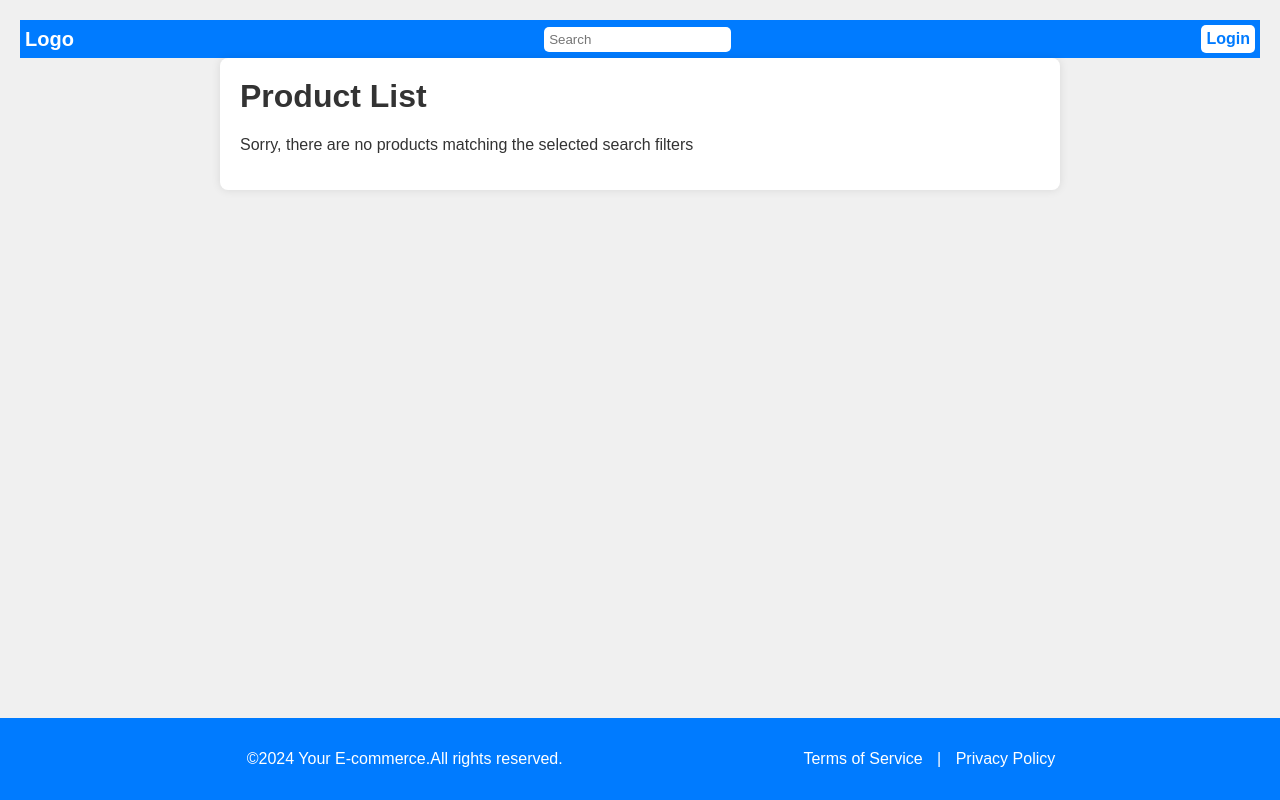
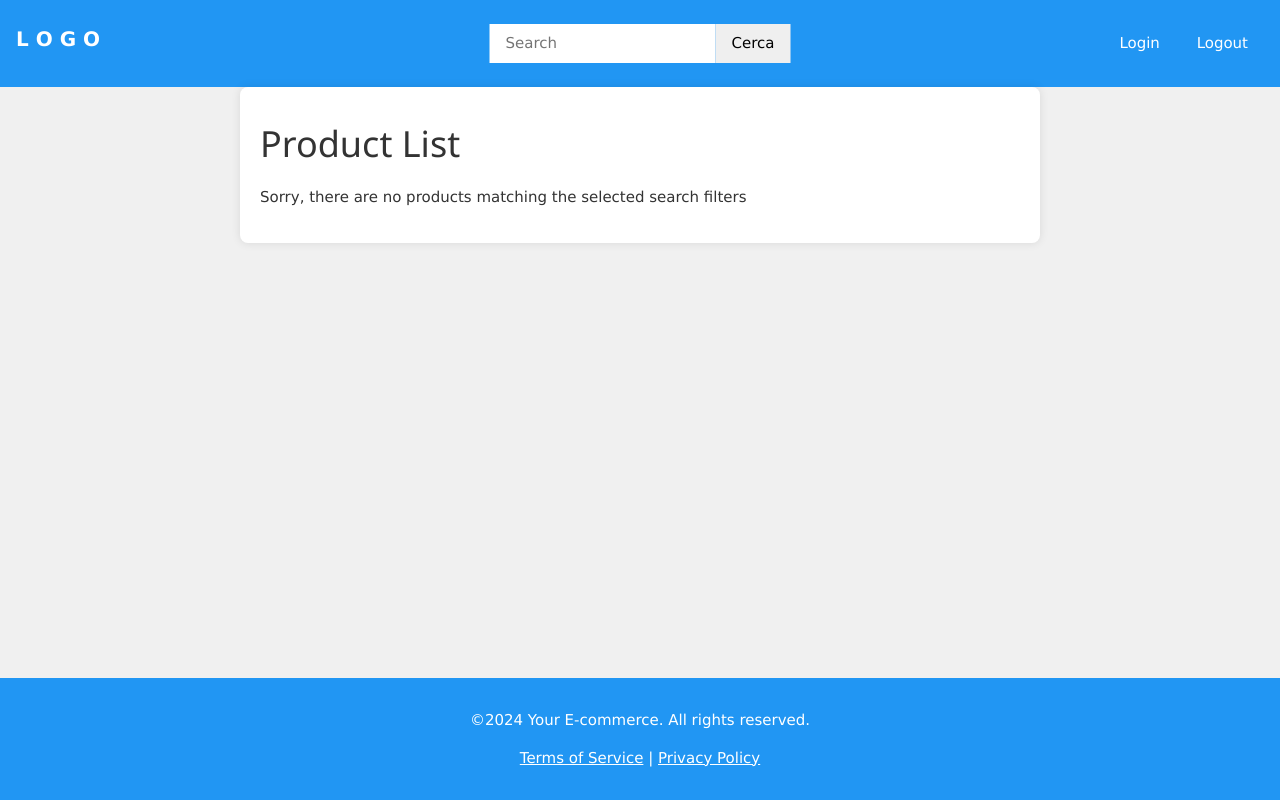
Before and after one commit to gabibbo03/E-commerce-Project, a Flask app: page /search in a window 1280 px wide. Run offline with Flask 3, Linux system fonts and the light colour scheme.

Commit message:
Header.html e Footer.html
Ho sistemato Header.html e Footer.html con la libreria w3.css

```diff
--- a/Backend/root.py
+++ b/Backend/root.py
@@ -8,4 +8,4 @@ root_page_bp = Blueprint('root', __name__)
 @root_page_bp.route('/')
 def root ():
 
-    return """root page"""
+    return render_template('Home_Page.html')
--- a/Backend/search_page.py
+++ b/Backend/search_page.py
@@ -5,24 +5,9 @@ search_page_bp = Blueprint('search', __name__)
 @search_page_bp.route('/search',methods= ['GET','POST'])
 def search_page():
 
+    if request.method == 'GET':
+          query = request.args
+          for k in query.keys():
+               print(query[k])
 
-    if request.method == 'POST':
-
-        query = request.form['search_query']
-        print(query)
-
-        return """
-            viene qualcosa del tipo
-            lista_articoli = recupera_da_database
-            return render_template(list_of_products_page_template, products = lista_articoli)
-            così facendo viene una lista troppo lunga. si può fare
-            che la lista viene spezzata in blocchi da 10, e si fanno n pagine da 10 prodotti.
-
-            nel template a fondo pagina si mette un bottone "next" che manda una request del tipo "?page=2"
-            cos' si capisce quale dei n blocchi da 10 inviare al render del template.
-            in pratica, qui si fa un for da 0 a n con salti di 10. nel template c'è già
-            il for_each element (quindi da 0 a 10).
-
-        """
-    else:
-        return render_template("list_of_products_page_template.html")
+    return render_template("list_of_products_page_template.html")
--- a/Frontend/Templates/Upload_Form_Template.html
+++ b/Frontend/Templates/Upload_Form_Template.html
@@ -49,7 +49,7 @@
     </style>
 </head>
 <body>
-    {% include '../header.html' %}
+    {% include 'header.html' %}
     <div class="container">
         <h1>Publish Content</h1>
         <form action="{{ url_for('publish') }}" method="post" enctype="multipart/form-data">
@@ -65,6 +65,6 @@
             <input type="submit" value="Publish">
         </form>
     </div>
-    {% include '../footer.html' %}
+    {% include 'footer.html' %}
 </body>
 </html>
--- a/Frontend/Templates/footer.html
+++ b/Frontend/Templates/footer.html
@@ -1,9 +1,15 @@
-<link rel="stylesheet" href="static/styles.css">
-
-<footer class="footer">
-    <p>&copy;2024 Your E-commerce.All rights reserved.</p>
-    <p>
-        <a href="#">Terms of Service</a> |
-        <a href="#">Privacy Policy</a>
-    </p>
-</footer>
+<!DOCTYPE html>
+<html>
+<head>
+    <link rel="stylesheet" href="https://www.w3schools.com/w3css/4/w3.css">
+</head>
+<body>
+    <footer class="w3-container w3-center w3-bottom w3-padding-16 w3-blue">
+        <p>&copy;2024 Your E-commerce. All rights reserved.</p>
+        <p>
+            <a href="#" class="w3-text-white">Terms of Service</a> |
+            <a href="#" class="w3-text-white">Privacy Policy</a>
+        </p>
+    </footer>
+</body>
+</html>
--- a/Frontend/Templates/header.html
+++ b/Frontend/Templates/header.html
@@ -1,12 +1,69 @@
-<link rel="stylesheet" href="/static/styles.css">
-<div class="panel">
-    <!-- il logo è un link alla homepage -->
-    <a href="/" class="logo">Logo</a>
+<link rel="stylesheet" href="https://www.w3schools.com/w3css/4/w3.css">
+<!DOCTYPE html>
+<html>
+<head>
+    <link rel="stylesheet" href="https://www.w3schools.com/w3css/4/w3.css">
+    <style>
+        /* Personalizzazione aggiuntiva */
+        body{
+            margin: 0;
+            padding: 0;
+        }
 
-    <!-- la barra di ricerca usa un request di flask, comunicando al server con metodo POST -->
-    <form action="/search" method="POST">
-        <input type="text" name="search_query" placeholder="Search" class="search-bar">
-    </form>
+        .logo {
+            font-weight: bold;
+            font-size: 20px;
+        }
 
-    <a href="/login" class="login-button"><b>Login</b></a>
-</div>
+        .search-bar {
+            width: 100%;
+            max-width: 400px;
+            padding: 8px;
+            border: none;
+            border-radius: 5px;
+            background-color: #fff;
+            color: #333;
+        }
+
+        .login-button,
+        .logout-button {
+            padding: 5px 10px;
+            border: none;
+            border-radius: 5px;
+            cursor: pointer;
+            text-decoration: none;
+        }
+
+        .login-button {
+            background-color: #007bff;
+            color: #fff;
+        }
+
+        .logout-button {
+            background-color: #fff;
+            color: #007bff;
+        }
+
+    </style>
+</head>
+<body>
+    <div class="w3-bar w3-padding-16 w3-blue">
+
+        <a href="/" class="w3-bar-item w3-button logo">L O G O</a>
+
+        <div class="w3-bar-item w3-display-topmiddle w3-margin-top">
+
+            <form action="/search" method="get">
+                <input type="text" class="w3-bar-item" placeholder="Search">
+                <button type="submit" class="w3-bar-item">Cerca</button>
+            </form>
+
+        </div>
+        <div class="w3-bar-item w3-right">
+            <a href="/login" class="w3-button w3-round-large login-button">Login</a>
+            <a href="#" class="w3-button w3-round-large logout-button">Logout</a>
+        </div>
+    </div>
+
+</body>
+</html>
--- a/Frontend/static/styles.css
+++ b/Frontend/static/styles.css
@@ -11,27 +11,35 @@ Header
     display: flex;
     justify-content: space-between;
     align-items: center;
-    margin: 0 0 0 0;
+    margin-top: 0;
+    margin-left: 0;
+    margin-right: 0;
 
+    border: none; /* Rimuove il bordo dalla banda */
 }
+
 .logo {
     color: #fff;
     text-decoration: none;
     font-weight: bold;
     font-size: 20px;
 }
+
 .search-bar {
     flex: 1;
     padding: 5px;
-    margin: 0 1px;
-    border: none;
+    margin: 0; /* Rimuove il margine */
+    border: none; /* Rimuove il bordo dalla barra di ricerca */
     border-radius: 5px;
+    background-color: #fff; /* Colore di sfondo bianco */
+    color: #007bff; /* Colore del testo blu */
 }
+
 .login-button {
     background-color: #fff;
     color: #007bff;
-    border: none;
-    padding: 5px 5px;
+    border: none; /* Rimuove il bordo dal pulsante di login */
+    padding: 5px 10px; /* Aggiunto padding per migliorare l'aspetto */
     border-radius: 5px;
     cursor: pointer;
     text-decoration: none;
```
Also changed, not shown: Frontend/Templates/Home_Page.html (added, +18 -0 lines).
